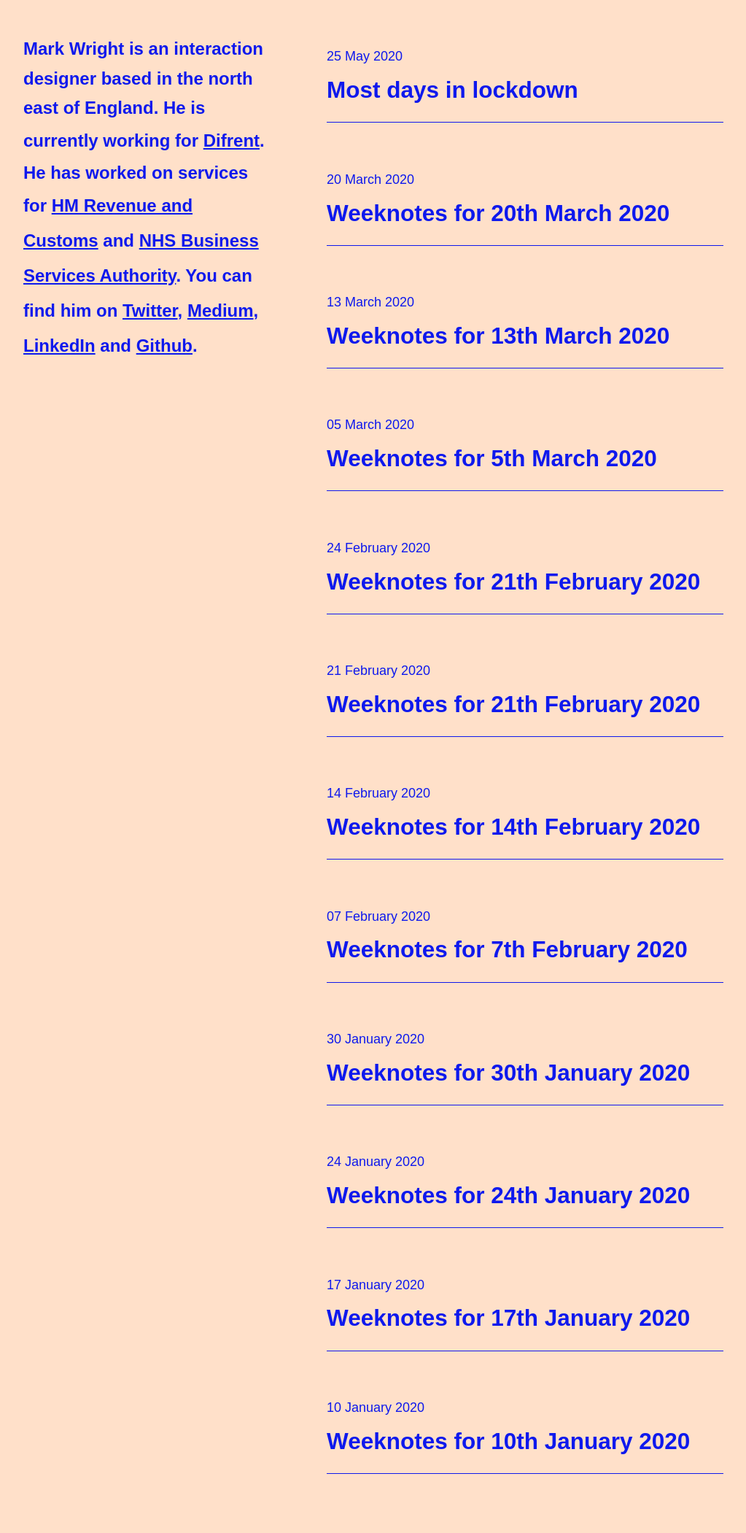
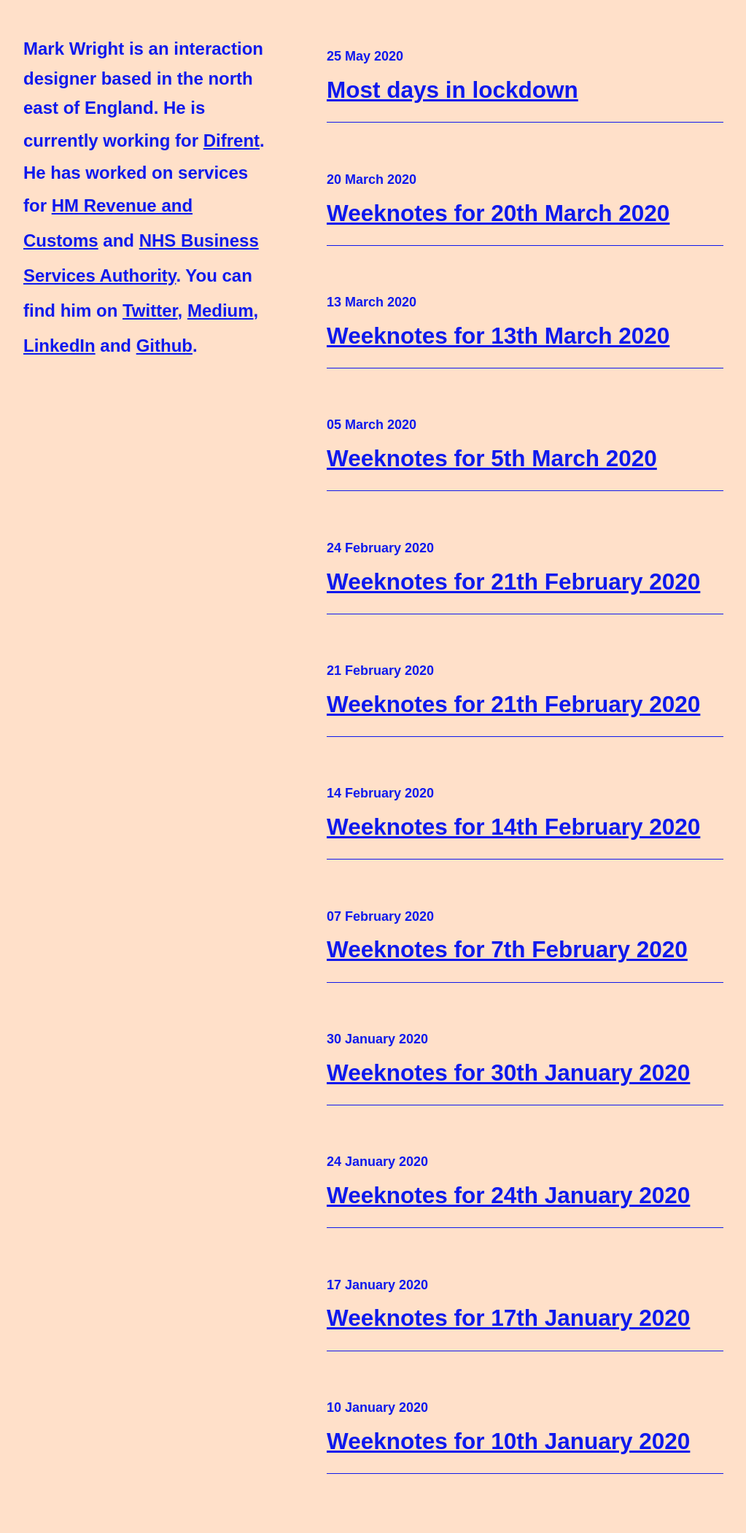
Before and after one commit to mrkwrght/mrkwrghtdotcom, a Jekyll site: the page built from index.html, in a window 1280 px wide. Shown: the whole page at 73% size, without its empty margins (128-1151 px from the left). Built offline with Jekyll 4.4.1, drawn with Linux system fonts in a browser that asks for light colours; some web fonts are replaced; the list of posts is cut into pages by our own code.

Commit message:
text-decoration: underline;     line-height: 2;

```diff
--- a/_sass/_site.scss
+++ b/_sass/_site.scss
@@ -204,7 +204,8 @@ body {
 
     a {
       color: #0e19ed;
-      text-decoration: none;
+      text-decoration: underline;
+      line-height: 2;
       color: inherit;
 
 
--- a/index.html
+++ b/index.html
@@ -32,7 +32,7 @@ title: Mark Wright
    <a href="{{ post.link }}">
    {% else %}
    {% endif %}
-   <div class="list-post-date" style="color:#0e19ed;">
+   <div class="list-post-date" style="color:#0e19ed; font-weight: bold;" >
      <time>{{ post.date | date_to_long_string }}</time>
    </div>
      <h2 class="list-post-title" style="color:#0e19ed;">
```
